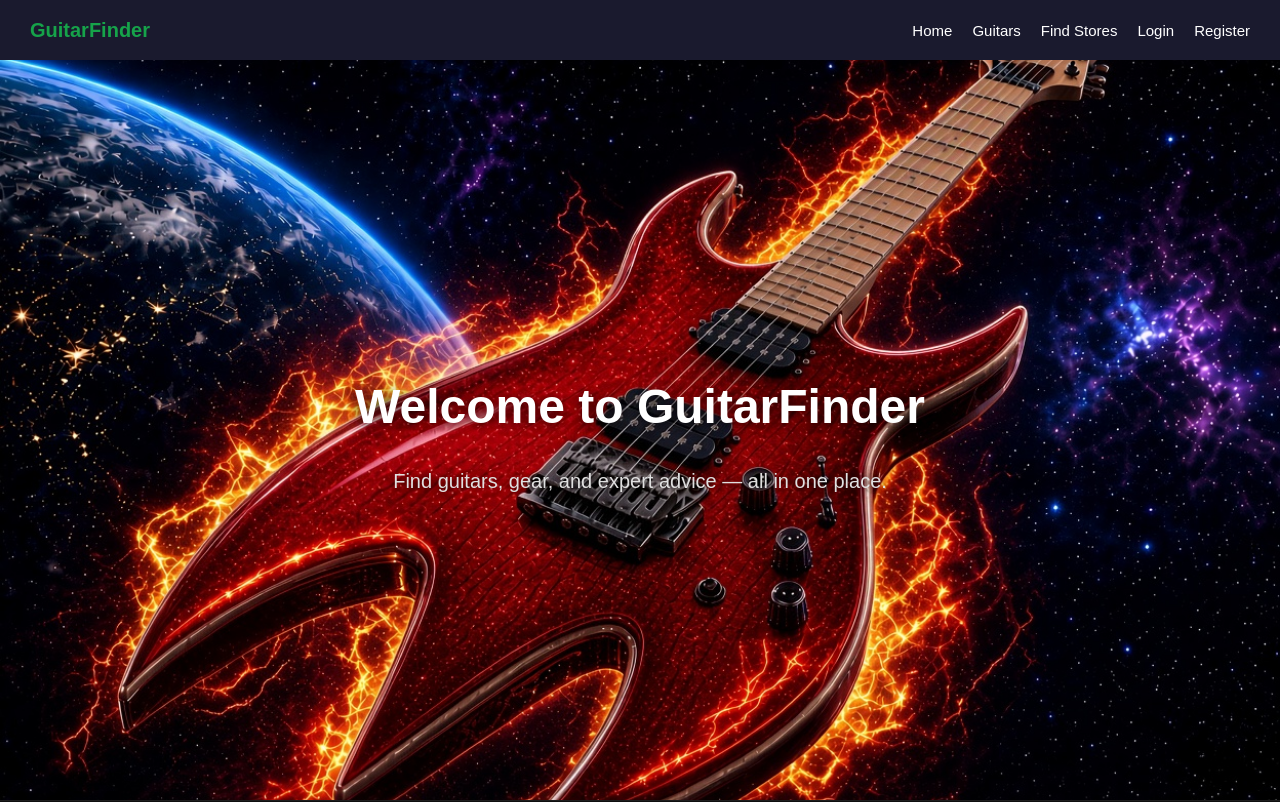
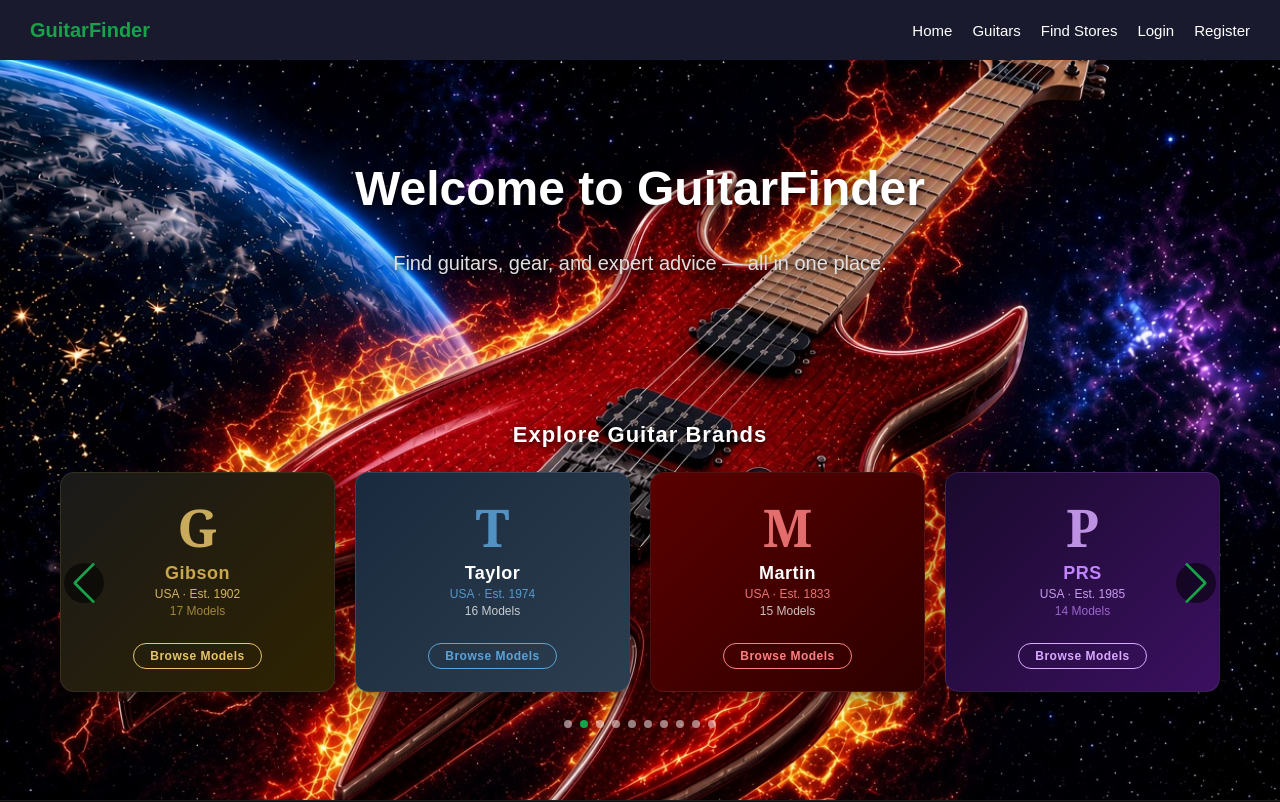
Before and after one commit to Neri-Lenchner/guitar-finder-ver-1, a React (Vite) app in the folder frontend/: page /home in a window 1280 px wide. Shown: the top 802 px of the page. Built offline with nearby package versions, Linux system fonts and the light colour scheme; no server answers.

Commit message:
carausel functional

```diff
--- a/frontend/package.json
+++ b/frontend/package.json
@@ -15,6 +15,7 @@
     "react-redux": "^9.2.0",
     "react-router-dom": "^7.1.0",
     "sweetalert2": "^11.14.4",
+    "swiper": "^14.1.0",
     "typescript": "^5.7.2"
   },
   "devDependencies": {
--- /dev/null
+++ b/frontend/src/component/HomeCarousel/HomeCarousel.css
@@ -0,0 +1,115 @@
+.home-carousel-wrapper {
+    width: 100%;
+    max-width: 1200px;
+    margin: 0 auto;
+    padding: 40px 20px 60px;
+}
+
+.home-carousel-title {
+    font-size: 22px;
+    font-weight: bold;
+    color: #ffffff;
+    text-shadow: 0 2px 8px rgba(0, 0, 0, 0.9);
+    margin-bottom: 24px;
+    text-align: center;
+    letter-spacing: 1px;
+}
+
+.home-swiper {
+    width: 100%;
+    padding-bottom: 48px !important;
+}
+
+/* Navigation arrows */
+.home-swiper .swiper-button-next,
+.home-swiper .swiper-button-prev {
+    color: #16a34a;
+    background: rgba(0, 0, 0, 0.55);
+    border-radius: 50%;
+    width: 40px;
+    height: 40px;
+    top: 42%;
+}
+
+.home-swiper .swiper-button-next::after,
+.home-swiper .swiper-button-prev::after {
+    font-size: 16px;
+    font-weight: bold;
+}
+
+/* Pagination dots */
+.home-swiper .swiper-pagination-bullet {
+    background: rgba(255, 255, 255, 0.5);
+    opacity: 1;
+}
+
+.home-swiper .swiper-pagination-bullet-active {
+    background: #16a34a;
+}
+
+/* Brand card */
+.brand-slide-card {
+    border-radius: 14px;
+    padding: 28px 20px 22px;
+    cursor: pointer;
+    display: flex;
+    flex-direction: column;
+    align-items: center;
+    gap: 10px;
+    height: 220px;
+    box-shadow: 0 4px 20px rgba(0, 0, 0, 0.5);
+    transition: transform 0.2s ease, box-shadow 0.2s ease;
+    user-select: none;
+    border: 1px solid rgba(255, 255, 255, 0.08);
+}
+
+.brand-slide-card:hover {
+    transform: translateY(-4px);
+    box-shadow: 0 8px 30px rgba(0, 0, 0, 0.7);
+}
+
+.brand-slide-initial {
+    font-size: 52px;
+    font-weight: 900;
+    line-height: 1;
+    font-family: Georgia, serif;
+    opacity: 0.85;
+}
+
+.brand-slide-info {
+    display: flex;
+    flex-direction: column;
+    align-items: center;
+    gap: 3px;
+}
+
+.brand-slide-name {
+    font-size: 18px;
+    font-weight: bold;
+    letter-spacing: 0.5px;
+}
+
+.brand-slide-meta {
+    font-size: 12px;
+    opacity: 0.9;
+}
+
+.brand-slide-count {
+    font-size: 12px;
+    opacity: 0.75;
+}
+
+.brand-slide-cta {
+    margin-top: auto;
+    font-size: 12px;
+    font-weight: 600;
+    border: 1px solid;
+    border-radius: 20px;
+    padding: 5px 16px;
+    letter-spacing: 0.5px;
+    transition: background 0.2s ease, color 0.2s ease;
+}
+
+.brand-slide-card:hover .brand-slide-cta {
+    background: rgba(255, 255, 255, 0.12);
+}
--- /dev/null
+++ b/frontend/src/component/HomeCarousel/HomeCarousel.tsx
@@ -0,0 +1,79 @@
+import { JSX } from 'react';
+import { useNavigate } from 'react-router-dom';
+import { Swiper, SwiperSlide } from 'swiper/react';
+import { Autoplay, Navigation, Pagination } from 'swiper/modules';
+import 'swiper/css';
+import 'swiper/css/navigation';
+import 'swiper/css/pagination';
+import guitars from '../../data/guitars.json';
+import './HomeCarousel.css';
+
+const BRAND_STYLES: Record<string, { bg: string; text: string; accent: string }> = {
+    fender:   { bg: 'linear-gradient(135deg, #7a0000 0%, #111111 100%)', text: '#ffffff', accent: '#ff4444' },
+    gibson:   { bg: 'linear-gradient(135deg, #1a1a1a 0%, #2e2200 100%)', text: '#c9a84c', accent: '#e8c46a' },
+    taylor:   { bg: 'linear-gradient(135deg, #1a2a3e 0%, #2c3e50 100%)', text: '#ffffff', accent: '#5ba3d9' },
+    martin:   { bg: 'linear-gradient(135deg, #5a0000 0%, #2d0000 100%)', text: '#ffffff', accent: '#ff8080' },
+    prs:      { bg: 'linear-gradient(135deg, #1a0a2e 0%, #3b1060 100%)', text: '#c084fc', accent: '#d8aaff' },
+    ibanez:   { bg: 'linear-gradient(135deg, #111111 0%, #3d0000 100%)', text: '#ffffff', accent: '#e63946' },
+    yamaha:   { bg: 'linear-gradient(135deg, #12003a 0%, #1a1a2e 100%)', text: '#ffffff', accent: '#a855f7' },
+    gretsch:  { bg: 'linear-gradient(135deg, #7a5800 0%, #c27a0a 100%)', text: '#111111', accent: '#111111' },
+    esp:      { bg: 'linear-gradient(135deg, #0a0a0a 0%, #2d0000 100%)', text: '#e63946', accent: '#ff6b6b' },
+    epiphone: { bg: 'linear-gradient(135deg, #1a1a1a 0%, #2e2200 100%)', text: '#c9a84c', accent: '#e8c46a' },
+};
+
+function HomeCarousel(): JSX.Element {
+    const navigate = useNavigate();
+
+    return (
+        <div className="home-carousel-wrapper">
+            <h2 className="home-carousel-title">Explore Guitar Brands</h2>
+            <Swiper
+                modules={[Autoplay, Navigation, Pagination]}
+                slidesPerView={4}
+                spaceBetween={20}
+                loop={true}
+                autoplay={{ delay: 4000, disableOnInteraction: false, pauseOnMouseEnter: true }}
+                navigation={true}
+                pagination={{ clickable: true }}
+                breakpoints={{
+                    320:  { slidesPerView: 1 },
+                    640:  { slidesPerView: 2 },
+                    900:  { slidesPerView: 3 },
+                    1200: { slidesPerView: 4 },
+                }}
+                className="home-swiper"
+            >
+                {guitars.map(brand => {
+                    const style = BRAND_STYLES[brand.id] ?? { bg: '#1a1a2e', text: '#ffffff', accent: '#16a34a' };
+                    return (
+                        <SwiperSlide key={brand.id}>
+                            <div
+                                className="brand-slide-card"
+                                style={{ background: style.bg }}
+                                onClick={() => navigate('/guitars')}
+                            >
+                                <div className="brand-slide-initial" style={{ color: style.accent }}>
+                                    {brand.name.charAt(0)}
+                                </div>
+                                <div className="brand-slide-info">
+                                    <span className="brand-slide-name" style={{ color: style.text }}>{brand.name}</span>
+                                    <span className="brand-slide-meta" style={{ color: style.accent }}>
+                                        {brand.country} · Est. {brand.founded}
+                                    </span>
+                                    <span className="brand-slide-count" style={{ color: style.text }}>
+                                        {brand.models.length} Models
+                                    </span>
+                                </div>
+                                <div className="brand-slide-cta" style={{ borderColor: style.accent, color: style.accent }}>
+                                    Browse Models
+                                </div>
+                            </div>
+                        </SwiperSlide>
+                    );
+                })}
+            </Swiper>
+        </div>
+    );
+}
+
+export default HomeCarousel;
--- a/frontend/src/component/HomePage/HomePage.css
+++ b/frontend/src/component/HomePage/HomePage.css
@@ -6,8 +6,17 @@
     display: flex;
     flex-direction: column;
     align-items: center;
+    justify-content: space-between;
+    text-align: center;
+    padding: 0;
+}
+
+.home-hero {
+    flex: 1;
+    display: flex;
+    flex-direction: column;
+    align-items: center;
     justify-content: center;
-    text-align: center;
     padding: 0 20px;
 }
 
--- a/frontend/src/component/HomePage/HomePage.tsx
+++ b/frontend/src/component/HomePage/HomePage.tsx
@@ -1,12 +1,16 @@
 import { JSX } from 'react';
 import spaceGuitar from '../../assets/super-guitar-in-space.jpg';
+import HomeCarousel from '../HomeCarousel/HomeCarousel';
 import './HomePage.css';
 
 function HomePage(): JSX.Element {
     return (
         <div className="home-page" style={{ backgroundImage: `url(${spaceGuitar})` }}>
-            <h1>Welcome to GuitarFinder</h1>
-            <p>Find guitars, gear, and expert advice — all in one place.</p>
+            <div className="home-hero">
+                <h1>Welcome to GuitarFinder</h1>
+                <p>Find guitars, gear, and expert advice — all in one place.</p>
+            </div>
+            <HomeCarousel />
         </div>
     );
 }
```
Also changed, not shown: 1 other file (tests, documents, lock files or other folders).
